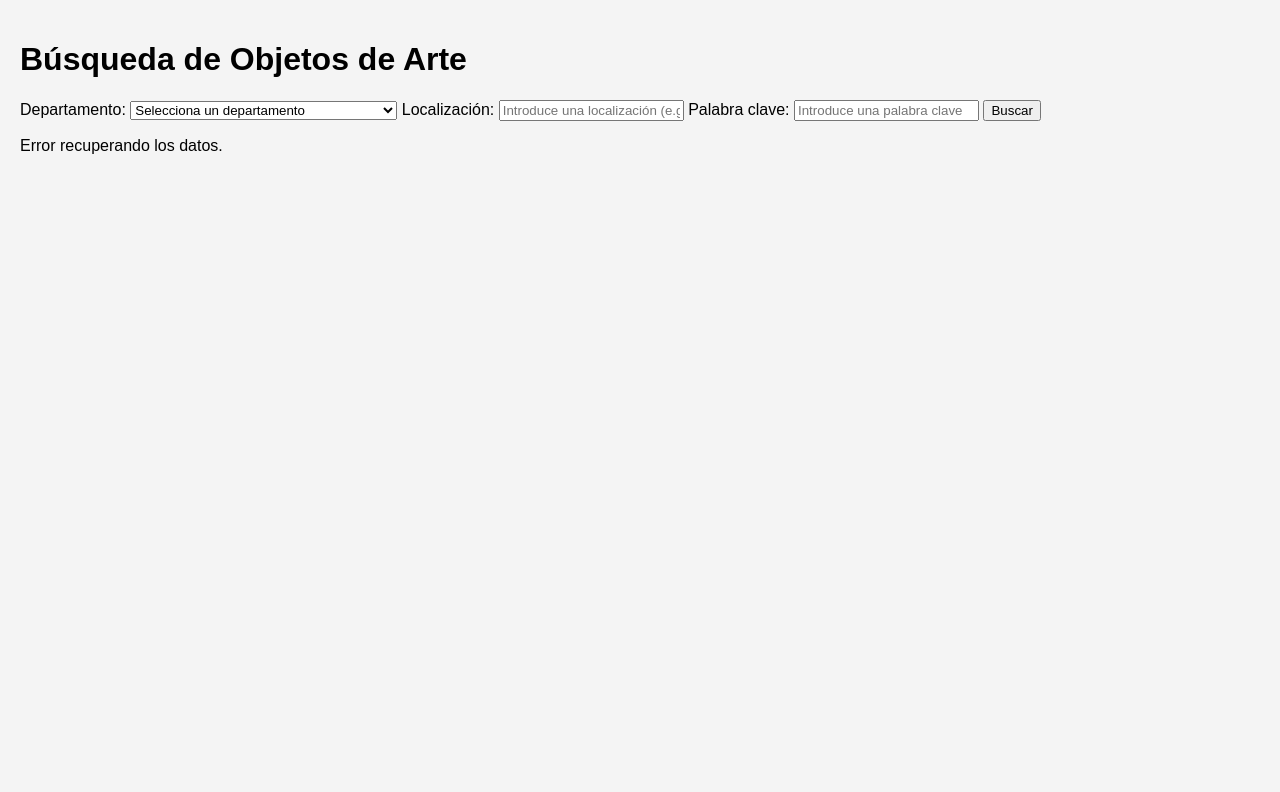
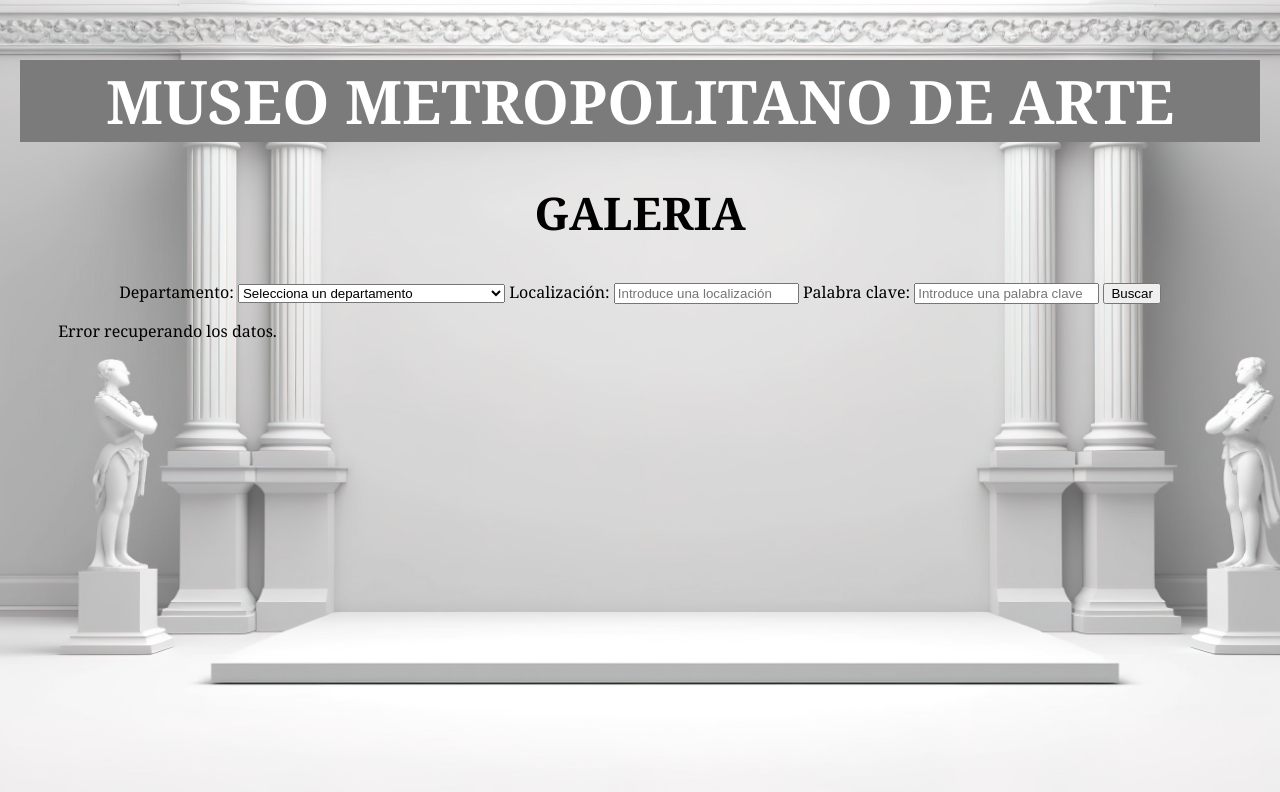
Before and after one commit to EliHeredia/TP-WEB2, a website: page public/index.html in a window 1280 px wide. Both pictures are taken after a click on the button "Buscar". Drawn offline with Linux system fonts and the light colour scheme; no server answers.

Commit message:
detalles

```diff
--- a/public/index.html
+++ b/public/index.html
@@ -7,9 +7,9 @@
     <link rel="stylesheet" href="style.css">
 </head>
 <body>
-    <h1>Búsqueda de Objetos de Arte</h1>
+    <h1>MUSEO METROPOLITANO DE ARTE</h1>
+    <h2>GALERIA</h2>
 
-    <!-- Lista desplegable de departamentos -->
     <label for="department">Departamento:</label>
     <select id="department">
         <option value="">Selecciona un departamento</option>
@@ -34,21 +34,16 @@
         <option value="21">Modern and Contemporary Art</option>
     </select>
 
-    <!-- Campo de texto para localización -->
     <label for="location">Localización:</label>
-    <input type="text" id="location" placeholder="Introduce una localización (e.g. Europe, China)">
+    <input type="text" id="location" placeholder="Introduce una localización">
 
-    <!-- Campo de texto para la palabra clave -->
     <label for="keyword">Palabra clave:</label>
     <input type="text" id="keyword" placeholder="Introduce una palabra clave">
 
-    <!-- Botón para buscar -->
     <button id="search">Buscar</button>
 
-    <!-- Contenedor para resultados -->
     <div id="resultados"></div>
 
-    <!-- Contenedor para controles de paginación -->
     <div id="pagination-controls"></div>
 
     <script src="script.js"></script>
--- a/public/script.js
+++ b/public/script.js
@@ -5,22 +5,22 @@ let allObjectIDs = [];
 
 document.getElementById('search').addEventListener('click', async () => {
     const keyword = document.getElementById('keyword').value;
-    const department = document.getElementById('department').value; // Valor del departamento
-    const location = document.getElementById('location').value;     // Valor de la localización
+    const department = document.getElementById('department').value;
+    const location = document.getElementById('location').value;
 
     let apiUrl = 'https://collectionapi.metmuseum.org/public/collection/v1/search?hasImages=true';
 
-    // Agregar departamento si fue seleccionado
+
     if (department) {
         apiUrl += `&departmentId=${department}`;
     }
 
-    // Agregar palabra clave si fue proporcionada
+
     if (keyword) {
         apiUrl += `&q=${keyword}`;
     }
 
-    // Agregar localización si fue seleccionada
+
     if (location) {
         apiUrl += `&geoLocation=${location}`;
     }
@@ -31,8 +31,8 @@ document.getElementById('search').addEventListener('click', async () => {
 
         if (data.objectIDs && data.objectIDs.length > 0) {
             allObjectIDs = data.objectIDs;
-            totalPages = Math.ceil(allObjectIDs.length / itemsPerPage); // Calcular el total de páginas
-            currentPage = 1; // Reiniciar a la primera página
+            totalPages = Math.ceil(allObjectIDs.length / itemsPerPage);
+            currentPage = 1;
             displayResultsPaginated(currentPage);
             displayPaginationControls();
         } else {
@@ -46,11 +46,11 @@ document.getElementById('search').addEventListener('click', async () => {
 
 async function displayResultsPaginated(page) {
     const resultsContainer = document.getElementById('resultados');
-    resultsContainer.innerHTML = ''; // Limpiar resultados previos
+    resultsContainer.innerHTML = '';
 
     const startIndex = (page - 1) * itemsPerPage;
     const endIndex = startIndex + itemsPerPage;
-    const objectIDsToShow = allObjectIDs.slice(startIndex, endIndex); // Obtener IDs de la página actual
+    const objectIDsToShow = allObjectIDs.slice(startIndex, endIndex);
 
     for (const id of objectIDsToShow) {
         try {
@@ -61,7 +61,7 @@ async function displayResultsPaginated(page) {
                 const artItem = document.createElement('div');
                 artItem.classList.add('art-item');
 
-                // Llamar a la función de traducción
+
                 const translatedData = await translateData(data.title, data.culture, data.dynasty);
 
                 artItem.innerHTML = `
@@ -71,7 +71,6 @@ async function displayResultsPaginated(page) {
                     <p>Dinastía: ${translatedData.dynasty || 'Desconocido'}</p>
                 `;
 
-                // Verificar si hay imágenes adicionales
                 if (data.additionalImages && data.additionalImages.length > 0) {
                     const additionalImagesButton = document.createElement('button');
                     additionalImagesButton.textContent = 'Ver imágenes adicionales';
@@ -107,7 +106,7 @@ async function translateData(title, culture, dynasty) {
     } catch (error) {
         console.error('Error al traducir:', error);
         return {
-            title: title, // Devuelve el original si falla
+            title: title,
             culture: culture,
             dynasty: dynasty
         };
@@ -115,12 +114,12 @@ async function translateData(title, culture, dynasty) {
 }
 
 function openAdditionalImagesPage(images) {
-    // Crear una nueva ventana o pestaña para mostrar las imágenes adicionales
+
     const newWindow = window.open('', '_blank');
     newWindow.document.write('<html><head><title>Imágenes adicionales</title></head><body>');
     newWindow.document.write('<h1>Imágenes adicionales</h1>');
 
-    // Iterar a través de las imágenes adicionales y mostrarlas
+
     images.forEach((imageUrl) => {
         newWindow.document.write(`<img src="${imageUrl}" style="max-width: 100%; margin-bottom: 10px;"><br>`);
     });
@@ -131,11 +130,11 @@ function openAdditionalImagesPage(images) {
 
 function displayPaginationControls() {
     const paginationContainer = document.getElementById('pagination-controls');
-    paginationContainer.innerHTML = ''; // Limpiar controles de paginación previos
+    paginationContainer.innerHTML = '';
 
     const prevButton = document.createElement('button');
     prevButton.textContent = 'Anterior';
-    prevButton.disabled = currentPage === 1; // Deshabilitar si es la primera página
+    prevButton.disabled = currentPage === 1;
     prevButton.addEventListener('click', () => {
         if (currentPage > 1) {
             currentPage--;
@@ -146,7 +145,7 @@ function displayPaginationControls() {
 
     const nextButton = document.createElement('button');
     nextButton.textContent = 'Siguiente';
-    nextButton.disabled = currentPage === totalPages; // Deshabilitar si es la última página
+    nextButton.disabled = currentPage === totalPages;
     nextButton.addEventListener('click', () => {
         if (currentPage < totalPages) {
             currentPage++;
@@ -155,7 +154,7 @@ function displayPaginationControls() {
         }
     });
 
-    // Mostrar el número de la página actual
+
     const pageInfo = document.createElement('span');
     pageInfo.textContent = `Página ${currentPage} de ${totalPages}`;
 
--- a/public/style.css
+++ b/public/style.css
@@ -1,10 +1,28 @@
 body {
-    font-family: Arial, sans-serif;
+    background-image: url(img/fondo1.jpg);
+    background-size: cover;
+    background-repeat: no-repeat;
+    background-position: center;
+    background-attachment: fixed;
+    text-align: center;
+    font-family: Georgia, 'Times New Roman', Times, serif;
     margin: 0;
     padding: 20px;
-    background-color: #f4f4f4;
+
+
 }
+body h1{
+    font-size: 60px;
+    background-color:rgb(124, 123, 123);
+    color: white;
 
+
+}body h2{
+    font-size: 45px;
+    color:black;
+
+
+}
 #filters {
     margin-bottom: 20px;
 }
@@ -12,13 +30,13 @@ body {
 #filters input, #filters button {
     padding: 10px;
     margin-right: 10px;
-    font-size: 16px;
+    font-size: 25px;
 }
 
 #resultados {
     display: grid;
-    grid-template-columns: repeat(4, 1fr); /* Grilla de 4 columnas */
-    gap: 20px; /* Espacio entre las tarjetas */
+    grid-template-columns: repeat(4, 1fr);
+    gap: 20px;
 }
 
 .art-item {
```
Also changed, not shown: public/img/fondo1.jpg (added).
